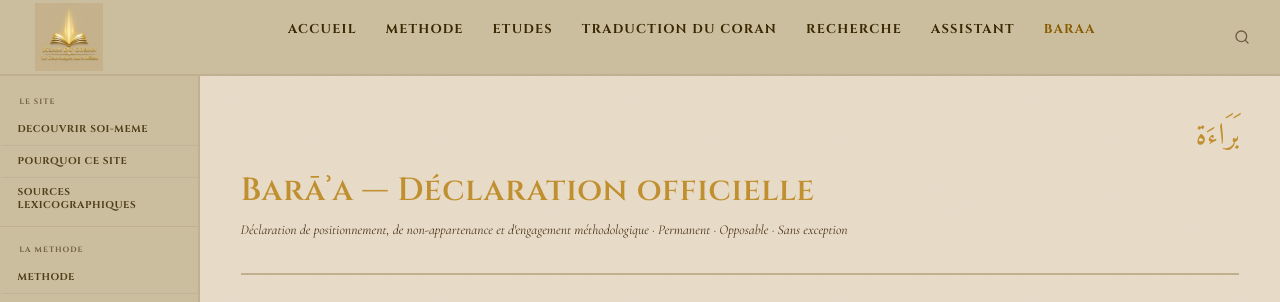
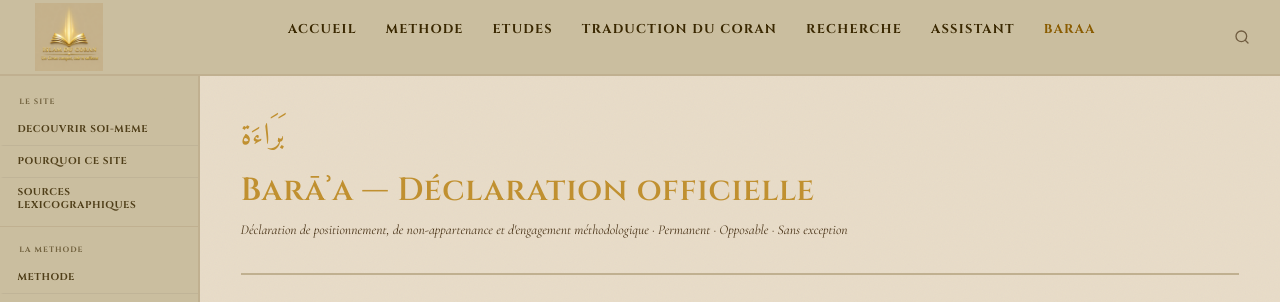
Before and after one commit to Makhuwcoder/islamducoran, a Jekyll site: the page built from baraaa/index.md, in a window 1280 px wide. Shown: the top 302 px of the page. Built offline with Jekyll 4.4.1, drawn with Linux system fonts in a browser that asks for light colours.

Commit message:
Études: racine arabe alignée à gauche (text-align:left + direction:rtl)

```diff
--- a/assets/css/main.scss
+++ b/assets/css/main.scss
@@ -263,7 +263,10 @@ body::before {
 .page-header__racine {
   font-family: var(--font-arabe);
   font-size: 1.9rem; color: var(--or3);
-  direction: rtl; margin-bottom: .3rem;
+  direction: rtl;
+  text-align: left;
+  display: block;
+  margin-bottom: .3rem;
 }
 .page-header__title {
   font-family: var(--font-titre);
```
